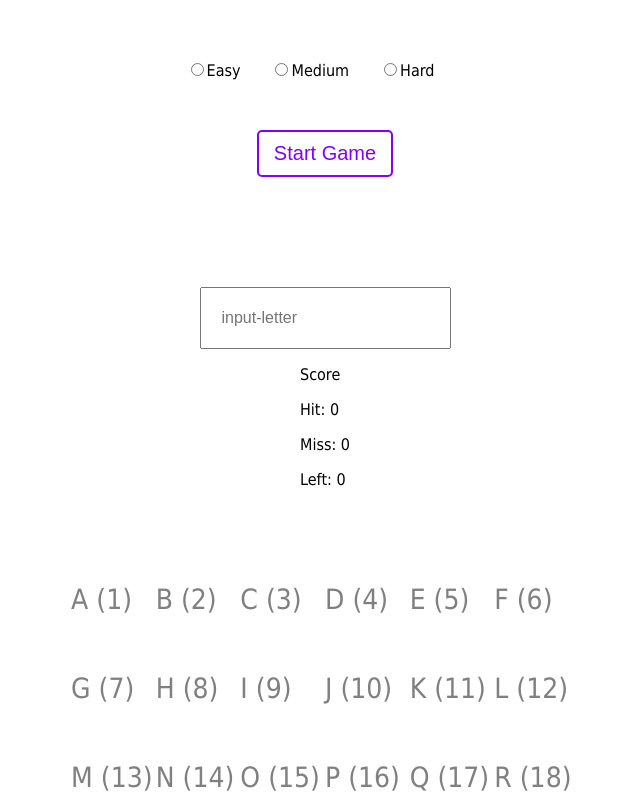
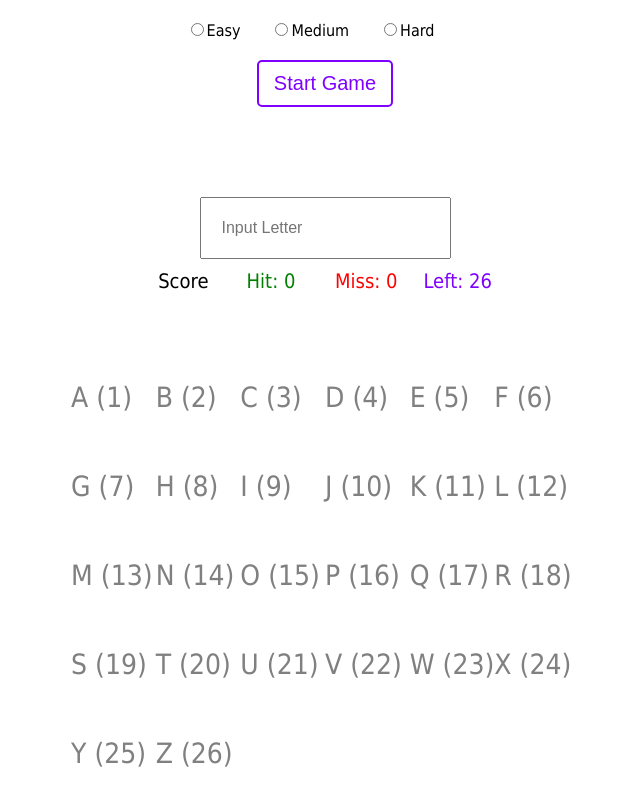
Before and after one commit to StefanStanisic/Alphabet-Reflex, a React (Create React App) app: page / in a window 1280 px wide. Shown: the top 800 px of the page, without its empty margins (315-955 px from the left). Built offline with nearby package versions, Linux system fonts and the light colour scheme.

Commit message:
Finished game logic and start and stop game. Final testing and touches left.

```diff
--- a/public/index.html
+++ b/public/index.html
@@ -9,7 +9,6 @@
       name="description"
       content="Web site created using create-react-app"
     />
-    <link rel="manifest" href="%PUBLIC_URL%/manifest.json" />
     <title>Alphabet Reflex</title>
   </head>
   <body>
--- a/src/components/score/score.styles.css
+++ b/src/components/score/score.styles.css
@@ -0,0 +1,21 @@
+.score-container {
+  display: grid;
+  grid-template-columns: 1fr 1fr 1fr 1fr;
+  font-size: 20px;
+}
+
+.score-container p {
+  margin: 10px 10px;
+}
+
+.hit-value {
+  color: green;
+}
+
+.miss-value {
+  color: red;
+}
+
+.left-value {
+  color: #7F00FF;
+}
--- a/src/pages/homepage/homepage.component.jsx
+++ b/src/pages/homepage/homepage.component.jsx
@@ -4,44 +4,71 @@ import LetterDisplay from '../../components/letter/letter.component';
 import ScoreDisplay from '../../components/score/score.component';
 
 import letters from '../../data/letters';
-import numbers from '../../data/numbers';
-import { cl } from '../../utils';
+// import numbers from '../../data/numbers';
+// import { cl } from '../../utils';
 
 import './homepage.styles.css';
 
 const HomePage = () => {
-  const [gameStarted, setGameStarted] = useState(false);
   const [gameDifficulty, setGameDifficulty] = useState(0);
   const [displayNumber, setDisplayNumber] = useState();
   const [lettersHit, setLettersHit] = useState(0);
   const [timerExpired, setTimerExpired] = useState(false)
   const [lettersMissed, setLettersMissed] = useState(0);
+  const [lettersLeft, setLettersLeft] = useState(26);
+  const [nums, setNums] = useState([1, 2, 3, 4, 5, 6, 7, 8, 9, 10, 11, 12, 13, 14, 15, 16, 17, 18, 19, 20, 21, 22, 23, 24, 25, 26])
 
   const [inputState, setInputState] = useState([])
 
   const radioRef1 = useRef(null);
   const radioRef2 = useRef(null);
   const radioRef3 = useRef(null);
-  let numbersMap = numbers;
+  const inputRef = useRef(null);
+  const gameStarted = useRef(false)
+
+  const finishGame = () => {
+    setInputState([]);
+    setNums([1, 2, 3, 4, 5, 6, 7, 8, 9, 10, 11, 12, 13, 14, 15, 16, 17, 18, 19, 20, 21, 22, 23, 24, 25, 26]);
+    setLettersLeft(26);
+    setLettersMissed(0);
+    setLettersHit(0);
+    setGameDifficulty(0);
+    gameStarted.current = false
+
+    radioRef1.current.checked = false;
+    radioRef2.current.checked = false;
+    radioRef3.current.checked = false;
+  }
 
   const startGame = () => {
     if (gameDifficulty !== 0) {
-      setGameStarted(true);
+      console.log(gameDifficulty)
+      inputRef.current.focus()
+      gameStarted.current = true
       radioRef1.current.disabled = true;
       radioRef2.current.disabled = true;
       radioRef3.current.disabled = true;
-      const randomNumber = numbersMap.get([...numbersMap.keys()][Math.floor(Math.random() * numbersMap.size)]);
-      setDisplayNumber(randomNumber);
+      if (nums.length > 0) {
+        let randomNumber = nums[Math.floor(Math.random() * nums.length)];
+        setNums(nums.filter(num => num !== randomNumber));
+        setDisplayNumber(randomNumber);
+      } else if (nums.length === 0) {
+        finishGame();
+      }
     }
   }
 
   const inputHandler = (e) => {
-    const inputString = e.target.value.slice(e.target.value.length - 1, e.target.value.length)
-    const shouldBe = letters.filter(elem => elem.number === displayNumber)[0].letter
+    const inputString = e.target.value.slice(e.target.value.length - 1, e.target.value.length).toUpperCase();
+    const shouldBe = letters.filter(elem => elem.number === displayNumber)[0].letter;
     if (shouldBe === inputString) {
-      setInputState(prev => [...prev, { letter: inputString, inTime: timerExpired, correct: shouldBe === inputString }])
+      setInputState(prev => [...prev, { letter: inputString, inTime: timerExpired, correct: shouldBe === inputString }]);
+      setLettersHit(prev => prev + 1);
+      setLettersLeft(prev => prev - 1);
     } else {
-      setInputState(prev => [...prev, { letter: shouldBe, inTime: false, correct: false }])
+      setInputState(prev => [...prev, { letter: shouldBe, inTime: false, correct: false }]);
+      setLettersMissed(prev => prev + 1);
+      setLettersLeft(prev => prev - 1);
     }
   }
 
@@ -50,19 +77,20 @@ const HomePage = () => {
       setTimerExpired(true)
       setTimeout(() => {
         setTimerExpired(false)
-        startGame()
+        gameStarted.current && startGame()
       }, gameDifficulty);
     }
   }, [displayNumber])
 
   useEffect(() => {
-
     if (displayNumber && !timerExpired) {
       const shouldBe = letters.filter(elem => elem.number === displayNumber)[0].letter
       const inState = inputState.filter(elem => elem.letter === shouldBe)
 
       if (shouldBe !== inState[0]?.letter) {
         setInputState(prev => [...prev, { letter: shouldBe, inTime: false, correct: false }])
+        setLettersMissed(prev => prev + 1);
+        setLettersLeft(prev => prev - 1);
       }
     }
 
@@ -70,10 +98,19 @@ const HomePage = () => {
 
 
   const stopGame = () => {
-    setGameStarted(!false);
+    gameStarted.current = false
     radioRef1.current.disabled = false;
     radioRef2.current.disabled = false;
     radioRef3.current.disabled = false;
+    radioRef1.current.checked = false;
+    radioRef2.current.checked = false;
+    radioRef3.current.checked = false;
+    setDisplayNumber()
+    setGameDifficulty(0);
+    setInputState([]);
+    setLettersHit(0);
+    setLettersMissed(0);
+    setLettersLeft(26);
   }
 
   return (
@@ -91,9 +128,9 @@ const HomePage = () => {
 
       <div className='start-button-container'>
         {
-          !gameStarted ?
-            <button className='start-stop-button' onClick={startGame}>Start Game</button>
-            : <button className='start-stop-button' onClick={stopGame}>Stop Game</button>
+          !gameStarted.current ?
+            <button className='start-stop-button' onClick={() => startGame()}>Start Game</button>
+            : <button className='start-stop-button' onClick={() => stopGame()}>Stop Game</button>
         }
       </div>
 
@@ -102,14 +139,13 @@ const HomePage = () => {
       </div>
 
       <div className="input-container">
-        <input type="text" name="letter-input" className='letter-input' placeholder='input-letter' onChange={inputHandler} />
+        <input type="text" name="letter-input" className='letter-input' placeholder='Input Letter' onChange={inputHandler} ref={inputRef} />
       </div>
 
-      <ScoreDisplay hit={lettersHit} miss={lettersMissed} left={0}></ScoreDisplay>
+      <ScoreDisplay hit={lettersHit} miss={lettersMissed} left={lettersLeft}></ScoreDisplay>
 
       <div className="letters">
         <div className="letters-container">
-          {/* {lettersArray} */}
           {
             letters.map(elem => (
               <LetterDisplay letter={elem.letter} number={elem.number} key={elem.number} state={inputState} />
--- a/src/pages/homepage/homepage.styles.css
+++ b/src/pages/homepage/homepage.styles.css
@@ -1,5 +1,5 @@
 .main-container {
-  margin: 60px 100px;
+  margin: 20px 100px;
   display: flex;
   flex-flow: row wrap;
   flex: 0 0 100%;
@@ -18,7 +18,7 @@ label {
 }
 
 .start-button-container {
-  margin-top: 50px;
+  margin-top: 20px;
   display: flex;
   flex: 0 0 100%;
   justify-content: center;
@@ -50,7 +50,7 @@ label {
   display: flex;
   flex: 0 0 100%;
   justify-content: center;
-  margin-top: 30px;
+  margin-top: 10px;
 }
 
 .letter-input {
```
